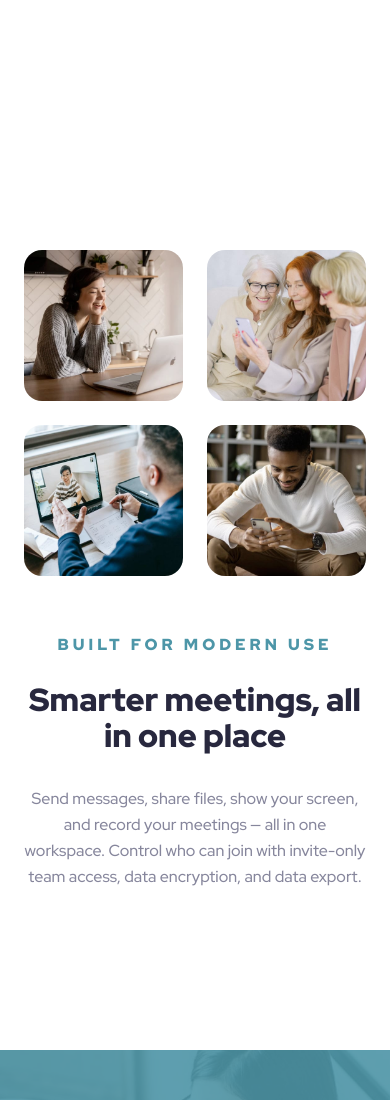
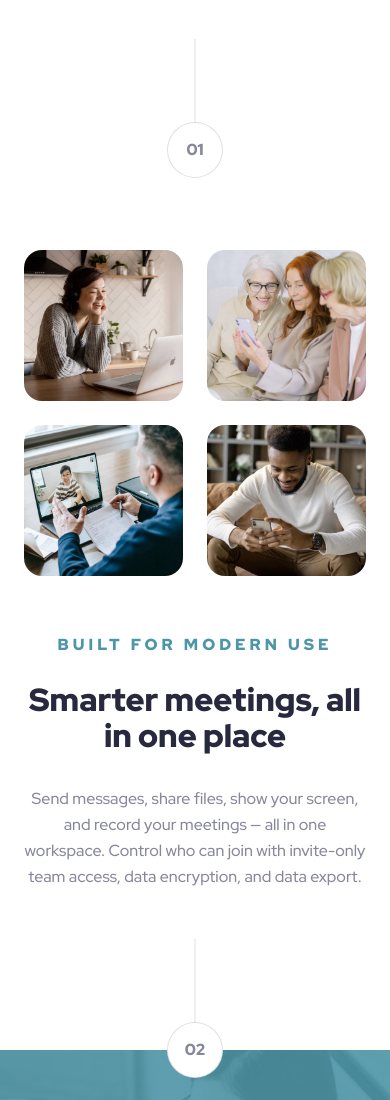
Before and after one commit to FluffyKas/meet-landing-page, a website built with Vite: page index.html in a window 390 px wide. Shown: the part 720-1820 px from the top of the page. Built offline with nearby package versions, Linux system fonts and the light colour scheme.

Commit message:
style: add final touches to mobile view, decorative numbers

```diff
--- a/index.html
+++ b/index.html
@@ -14,7 +14,6 @@
     </header>
     <main>
       <section class="hero">
-        <img src="./images/tablet/image-hero.png" alt="" aria-hidden="true" />
         <h1>Group chat for everyone</h1>
         <p>Meet makes it easy to connect with others face-to-face virtually and collaborate across any device.</p>
         <div class="btn-container">
@@ -23,6 +22,7 @@
         </div>
       </section>
       <section class="features">
+        <div class="decorative-number" aria-hidden="true">01</div>
         <div class="img-container">
           <img src="./images/desktop/image-woman-in-videocall.jpg" alt="A woman in a videocall using Meet." />
           <img src="./images/desktop/image-women-videochatting.jpg" alt="Three women videochatting with the help of Meet." />
@@ -38,6 +38,7 @@
       </section>
     </main>
     <footer>
+      <div class="decorative-number" aria-hidden="true">02</div>
       <h3>Experience more together</h3>
       <p>Stay connected with reliable HD meetings and unlimited one-on-one and group video sessions.</p>
       <button class="btn btn-purple">Download <span>v1.3</span></button>
--- a/style.scss
+++ b/style.scss
@@ -134,9 +134,11 @@ header img {
 /* HERO */
 
 .hero {
-  img {
-    margin-block: 3rem;
-  }
+  background: url('./images/tablet/image-hero.png');
+  background-repeat: no-repeat;
+  background-size: 112%;
+  background-position: top center;
+  padding-top: 12rem;
 
   h1 {
     color: var(--clr-black);
@@ -145,6 +147,8 @@ header img {
     line-height: 2.75rem;
     padding-inline: 1.5rem;
     margin-bottom: 1.5rem;
+    max-width: 20rem;
+    margin-inline: auto;
   }
 
   p {
@@ -172,19 +176,47 @@ header img {
   margin-top: 18rem;
   margin-bottom: 10rem;
   padding-inline: 1.5rem;
+  position: relative;
+
+  .decorative-number {
+    background: white;
+    border: 1px solid hsla(240, 10%, 57%, 0.25);
+    border-radius: 50%;
+    color: var(--clr-dark-grey);
+    display: grid;
+    font-weight: 900;
+    place-items: center;
+    position: absolute;
+    width: 3.5rem;
+    height: 3.5rem;
+    top: -8rem;
+    left: 50%;
+    transform: translateX(-50%);
+    z-index: 5;
+
+    &::before {
+      content: '';
+      position: absolute;
+      width: 1px;
+      height: 5.25rem;
+      top: -5.25rem;
+      left: 50%;
+      transform: translateX(-50%);
+      background: hsla(240, 10%, 57%, 0.25);
+    }
   }
 
-.features .img-container {
+  .img-container {
     display: grid;
     gap: 1.5rem;
     grid-template-columns: repeat(2, 1fr);
+
+    img {
+      border-radius: 18px;
+    }
   }
 
-.features img {
-  border-radius: 18px;
-}
-
-.features h2 {
+  h2 {
     color: var(--clr-dark-blue);
     font-size: 1rem;
     font-weight: 900;
@@ -194,14 +226,15 @@ header img {
     text-transform: uppercase;
   }
 
-.features h3 {
+  h3 {
     color: var(--clr-black);
     margin-block: 1.5rem 2rem;
   }
 
-.features p {
+  p {
     color: var(--clr-dark-grey);
     font-size: 1rem;
+  }
 }
 
 /* FOOTER */
@@ -214,9 +247,36 @@ footer {
   background-repeat: no-repeat;
   color: var(--clr-white);
   padding: 7rem 1.5rem 6rem 1.5rem;
+
+  .decorative-number {
+    background: white;
+    border: 1px solid hsla(240, 10%, 57%, 0.25);
+    border-radius: 50%;
+    color: var(--clr-dark-grey);
+    display: grid;
+    font-weight: 900;
+    place-items: center;
+    position: absolute;
+    width: 3.5rem;
+    height: 3.5rem;
+    top: -1.75rem;
+    left: 50%;
+    transform: translateX(-50%);
+    z-index: 5;
+
+    &::before {
+      content: '';
+      position: absolute;
+      width: 1px;
+      height: 5.25rem;
+      top: -5.25rem;
+      left: 50%;
+      transform: translateX(-50%);
+      background: hsla(240, 10%, 57%, 0.25);
+    }
   }
 
-footer::after {
+  &::after {
     content: '';
     position: absolute;
     inset: 0;
@@ -224,18 +284,19 @@ footer::after {
     opacity: 0.875;
   }
 
+  h3 {
+    margin-bottom: 1.5rem;
+  }
+
+  p {
+    font-size: 1.125rem;
+    margin-bottom: 2rem;
+  }
+}
+
 footer>* {
   position: relative;
   z-index: 2;
-}
-
-footer h3 {
-  margin-bottom: 1.5rem;
-}
-
-footer p {
-  font-size: 1.125rem;
-  margin-bottom: 2rem;
 }
 
 @media screen and (min-width: 768px) {
```
Lines whose indentation alone changed are shown as unchanged.
